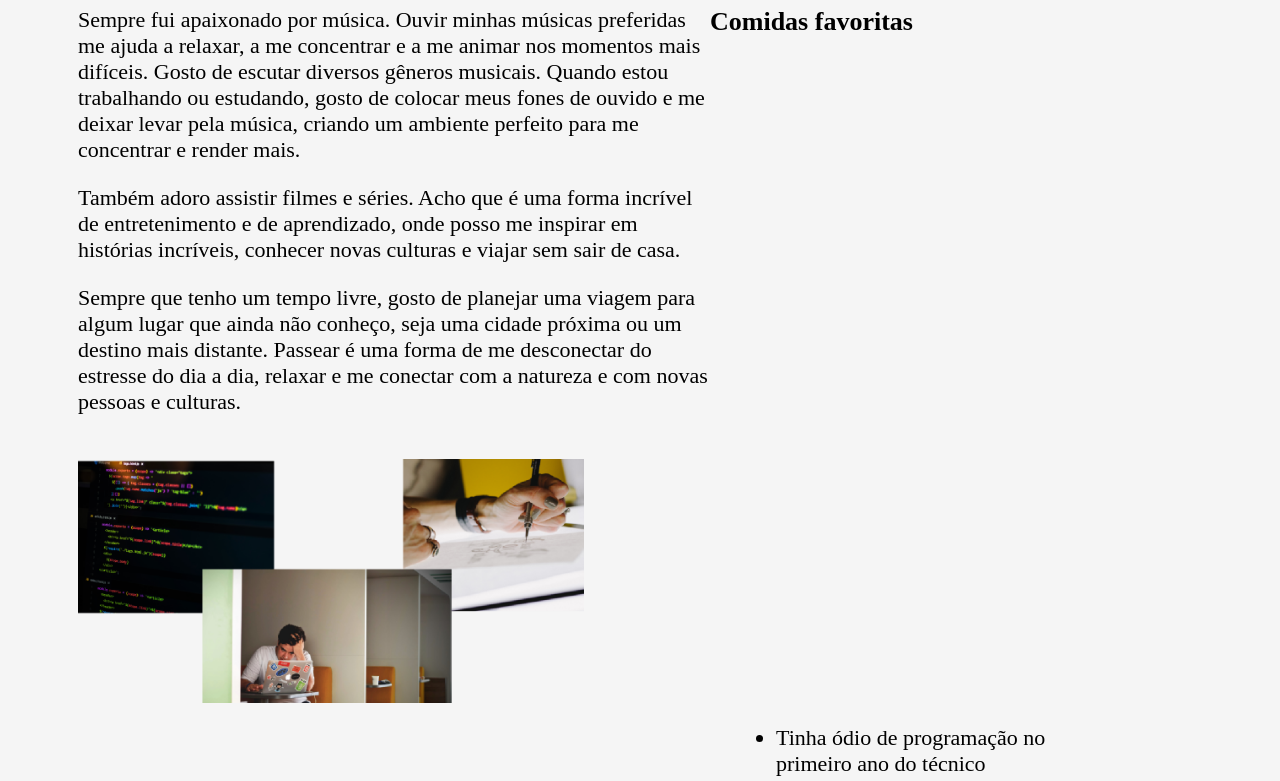
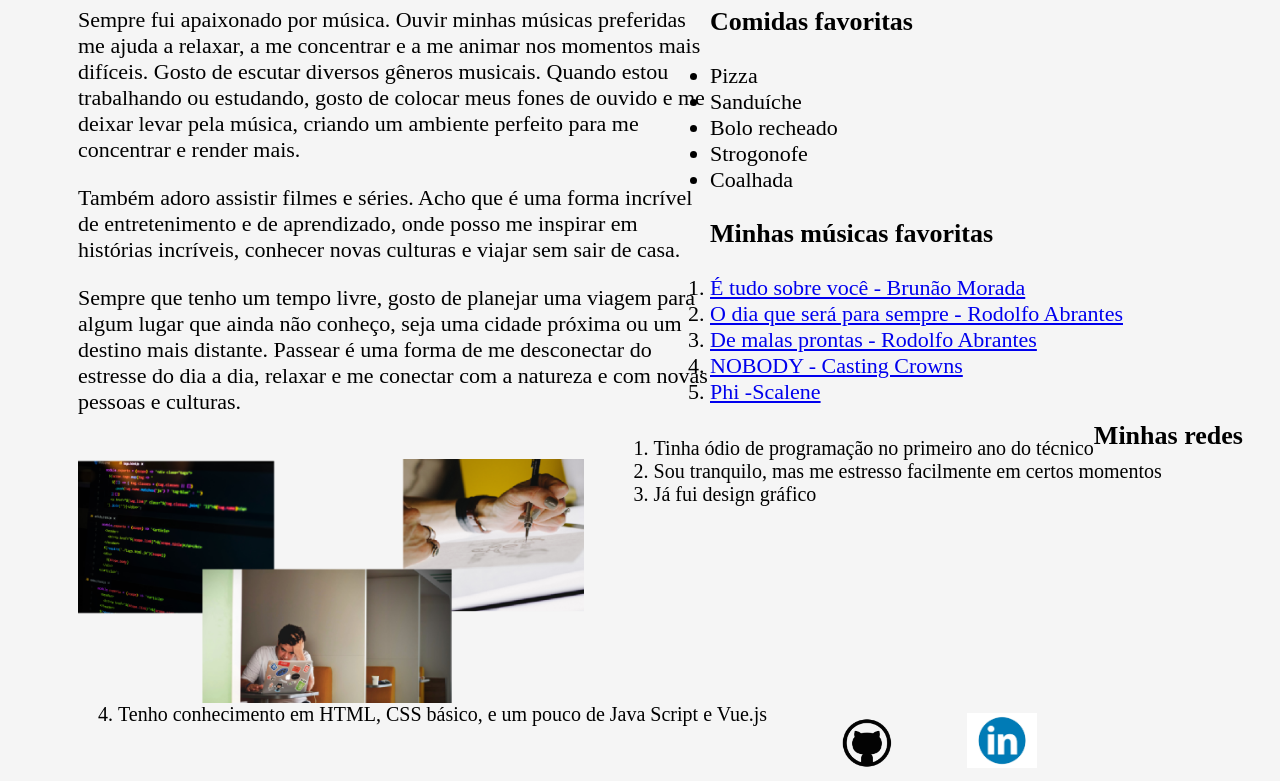
Before and after one commit to LucasGuedes-s/PadroesWeb, a plain HTML site: page index.html in a window 1280 px wide. Shown: the part 1836-2617 px from the top of the page. Drawn offline with Linux system fonts and the light colour scheme.

Commit message:
Adicionando partes do código

```diff
--- a/css/style.css
+++ b/css/style.css
@@ -1,5 +1,5 @@
-/* Estilos para telas com largura entre 601 e 1200 pixels */
-@media screen and (min-width: 601px){
+
+@media screen and (min-width: 901px){
   body {
     background-color: rgb(245, 245, 245);
   }
@@ -88,11 +88,10 @@
     margin-top: 120px;
     font-size: 26px;
   }
-  .text-curiosidades ul, li{
-    font-size: 22px;
-    margin-right: 90px;
-    width: 50%;
-    float: right;
+  .text-curiosidades li{
+    font-size: 20px;
+    float: left;
+    margin-left: 70px;
   }
   .text-curiosidades img{
     width: 40%;
@@ -100,38 +99,47 @@
     height: auto;
     float: left;
   }
-  .redes h3{
-    margin-left:55%;
-    margin-top: 12%;
-    font-size: 26px;
-  }
   .list-comidas h3{
-    margin-left:55%;
-    margin-top: 12%;
+    margin-left:70px;
+    margin-top: 25%;
     font-size: 26px;
   }
   .list-comidas ul, li{
     font-size: 22px;
-    float: right;
+    margin-left: 35px;
+  }
+  .list-musicas h3{
+    margin-left: 70px;
+    font-size: 26px;
+  }
+  .list-musicas li{
+    color: #000000;
+    margin-left: 70px;
+    text-decoration: none;
   }
   .redes-sociais{
     margin-left: 70px;
     white-space: nowrap;
     float: left;
     padding: 5px;
-    margin-top: 50px;
+    margin-top: 10px;
     width: 50px;
+  }
+  .redes h3{
+    margin-left:70px;
+    margin-top: 10px;
+    font-size: 26px;
   }
   .redes-sociais2{
     margin-left: 70px;
     white-space: nowrap;
     float: left;
     padding: 0px;
-    margin-top: 50px;
+    margin-top: 10px;
     width: 70px;
   }
 }
-@media screen and (max-width: 600px) {
+@media screen and (max-width: 900px) {
   body {
     background-color: rgb(245, 245, 245);
   }
--- a/index.html
+++ b/index.html
@@ -7,26 +7,28 @@
     <title>Carta de apresentação</title>
     <link rel="stylesheet" type="text/css" href="./css/style.css">
 </head>
-<body>
+
+<body> <!-- Imagem minha-->
     <div class="imagem">
         <img src="./css/img/img.png" alt="Minha imagem"/>
     </div>
+    <!--Primeiro texto, sobre mim-->
     <div class="text">
         <h1>Minha carta de apresentação</h1>
         <h2>Sobre mim</h2>
         <p>Olá, me chamo<strong> Lucas Guedes</strong> estou em constante desenvolvimento de minhas habilidades para se tornar um Developer e <strong>alcançar uma carreira sólida e promissora na área de desenvolvimento.</strong> Já possuo experiência em programação adquirida durante o meu curso técnico em informática.</p>
     </div>
-
+    <!-- Texto 2 sobre meu objetivo no curso-->
     <div class="text3">
         <h3>Objetivo no curso</h3>
         <img src="./css/img/sonho.png" alt="Meu sonho"/>
         <p>Meu objetivo no curso é crescer profissionalmente, desenvolver novas habilidades, adquirir conhecimentos e poder e cooperar com a empresa através dos meus conhecimentos na de front-end</p>
     </div>
-
+    <!-- Texto 3 sobre minha família e meus amigos-->
     <div class="text4">
 
         <h3>Minha família e meus amigos</h3>
-        <img src="./css/img/fam.png" alt="Meu sonho"/>
+        <img src="./css/img/fam.png" alt="Minha família e amigos"/>
 
         <p>Minha família e amigos têm sido uma fonte constante de motivação e encorajamento, sempre me incentivando a buscar meus objetivos e me apoiando em cada passo da minha jornada.</p>
 
@@ -34,27 +36,27 @@
 
         <p> Além da minha família, meus amigos também têm sido uma fonte importante de apoio. Eles me dão força quando estou me sentindo desanimado e me encorajam a seguir em frente, mesmo quando as coisas parecem difíceis. Eles são uma parte fundamental da minha rede de suporte, e sou grato por tê-los em minha vida.</p>
     </div>
-
+    <!-- Texto 4 sobre meus hobbies-->
     <div class="text-hobbies">
         <h3>Meus hobbies</h3>
-        <img src="./css/img/hobbies.png" alt="Meu sonho"/>
+        <img src="./css/img/hobbies.png" alt="Meu hobbies"/>
 
         <p>Sempre fui apaixonado por música. Ouvir minhas músicas preferidas me ajuda a relaxar, a me concentrar e a me animar nos momentos mais difíceis. Gosto de escutar diversos gêneros musicais. Quando estou trabalhando ou estudando, gosto de colocar meus fones de ouvido e me deixar levar pela música, criando um ambiente perfeito para me concentrar e render mais.</p>
         <P>Também adoro assistir filmes e séries. Acho que é uma forma incrível de entretenimento e de aprendizado, onde posso me inspirar em histórias incríveis, conhecer novas culturas e viajar sem sair de casa.</P>
         <P>Sempre que tenho um tempo livre, gosto de planejar uma viagem para algum lugar que ainda não conheço, seja uma cidade próxima ou um destino mais distante. Passear é uma forma de me desconectar do estresse do dia a dia, relaxar e me conectar com a natureza e com novas pessoas e culturas.</P>
     </div>
-
+    <!-- Lista com curiosidades sobre mim-->
     <div class="text-curiosidades">
-
         <h3>Curiosidades sobre mim</h3>
-        <img src="./css/img/curiosidades.png" alt="Meu sonho"/>
-        <ul>
+        <img src="./css/img/curiosidades.png" alt="Curiosidades sobre mim"/>
+        <ol>
             <li>Tinha ódio de programação no primeiro ano do técnico</li>
             <li>Sou tranquilo, mas me estresso facilmente em certos momentos</li>
-            <li>Já fui design gráficor</li>
+            <li>Já fui design gráfico</li>
             <li>Tenho conhecimento em HTML, CSS básico, e um pouco de Java Script e Vue.js</li>
-        </ul>
+        </ol>
     </div>
+    <!-- Lista não ordenada com minhas comidas favoritas-->
     <div class="list-comidas">
         <h3>Comidas favoritas</h3>
         <ul>
@@ -65,30 +67,24 @@
             <li>Coalhada</li>
         </ul>
     </div>
+    <!-- Lista ordenada com minhas músicas favoritas sobre curiosidades sobre mim-->
 
-   <!--
     <div class="list-musicas">
+        <h3>Minhas músicas favoritas</h3>
         <ol>
-            <li><a></a></li>
-            <li><a></a></li>
-            <li><a></a></li>
-            <li><a></a></li>
-            <li><a></a></li>
+            <!-- Os links são clicavéis e direciona o usuário para o link-->
+            <li><a href="https://www.youtube.com/watch?v=UnEd_pFGWGw" target="_blank">É tudo sobre você - Brunão Morada</a></li>
+            <li><a href="https://www.youtube.com/watch?v=h9bIjOfONAM" target="_blank">O dia que será para sempre - Rodolfo Abrantes</a></li>
+            <li><a href="https://www.youtube.com/watch?v=3ixBcuN4Fmo" target="_blank">De malas prontas - Rodolfo Abrantes</a></li>
+            <li><a href="https://www.youtube.com/watch?v=mPOY7aAgpr4" target="_blank">NOBODY - Casting Crowns</a></li>
+            <li><a href="https://www.youtube.com/watch?v=noxc9kZCE5Y" target="_blank">Phi -Scalene</a></li>
         </ol>
     </div>
-
-    <div class="curiosidades">
-        <img src="./css/img/curiosidades.png" alt="Meu sonho"/>
-        <h3>Curiosidades</h3>
-        <li>Tinha ódio de programação no primeiro ano do técnico</li>
-        <li>Sou tranquilo, mas me estresso facilmente em certos momentos</li>
-        <li>Já fui design gráficor</li>
-    </div>
-
+    <!-- Minhas redes sociais-->
     <div class="redes">
         <h3>Minhas redes</h3>
         <a href="https://github.com/LucasGuedes-s"><img class="redes-sociais" src="./css/img/git.png"></a>
         <a href="https://www.linkedin.com/in/lucas-guedes-0b58a61b0/"><img class="redes-sociais2"src="./css/img/linke.jpeg"></a>
-    </div> -->
+    </div>
 </body>
 </html>
```
Also changed, not shown: 1 other file.
